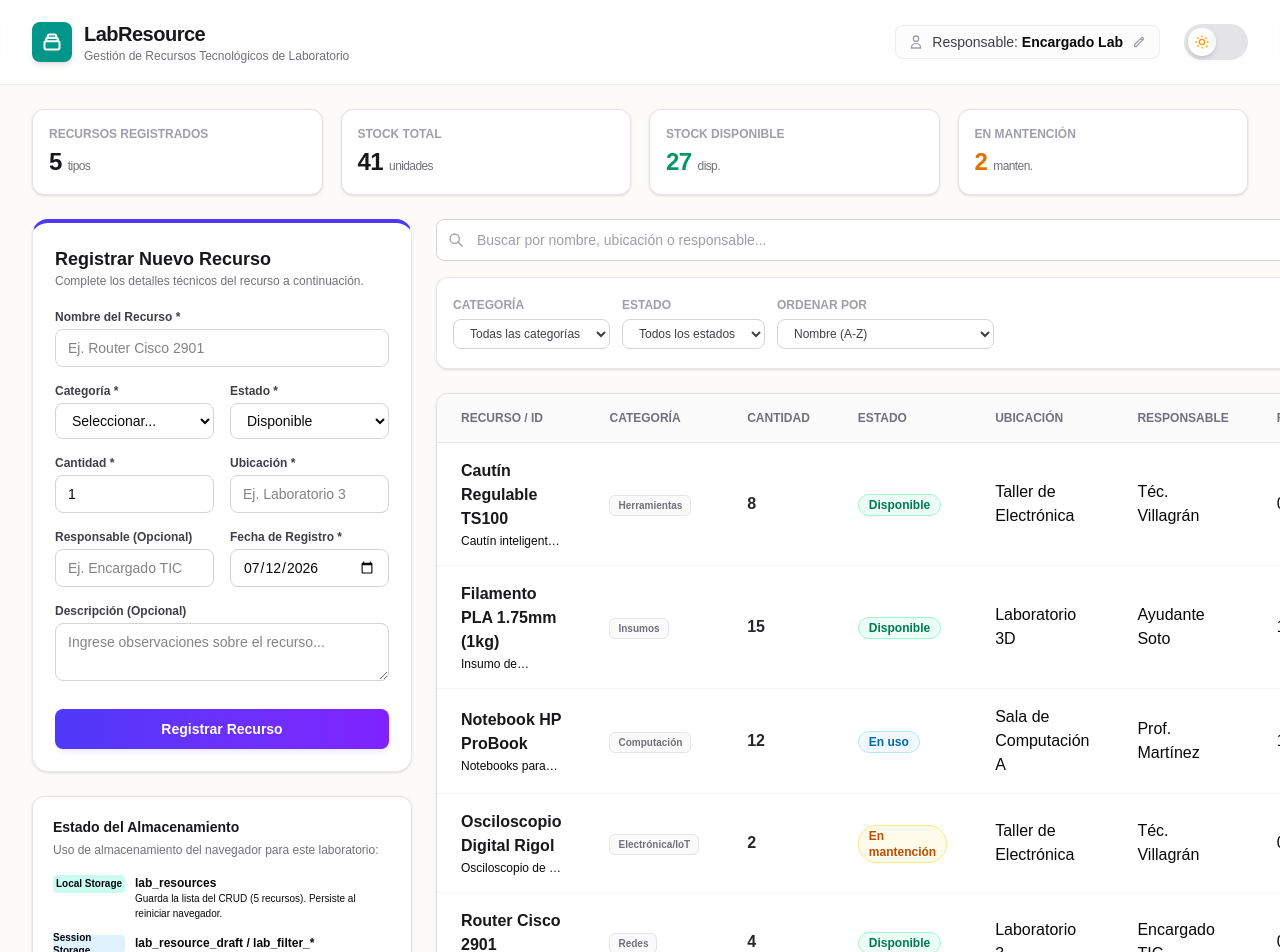
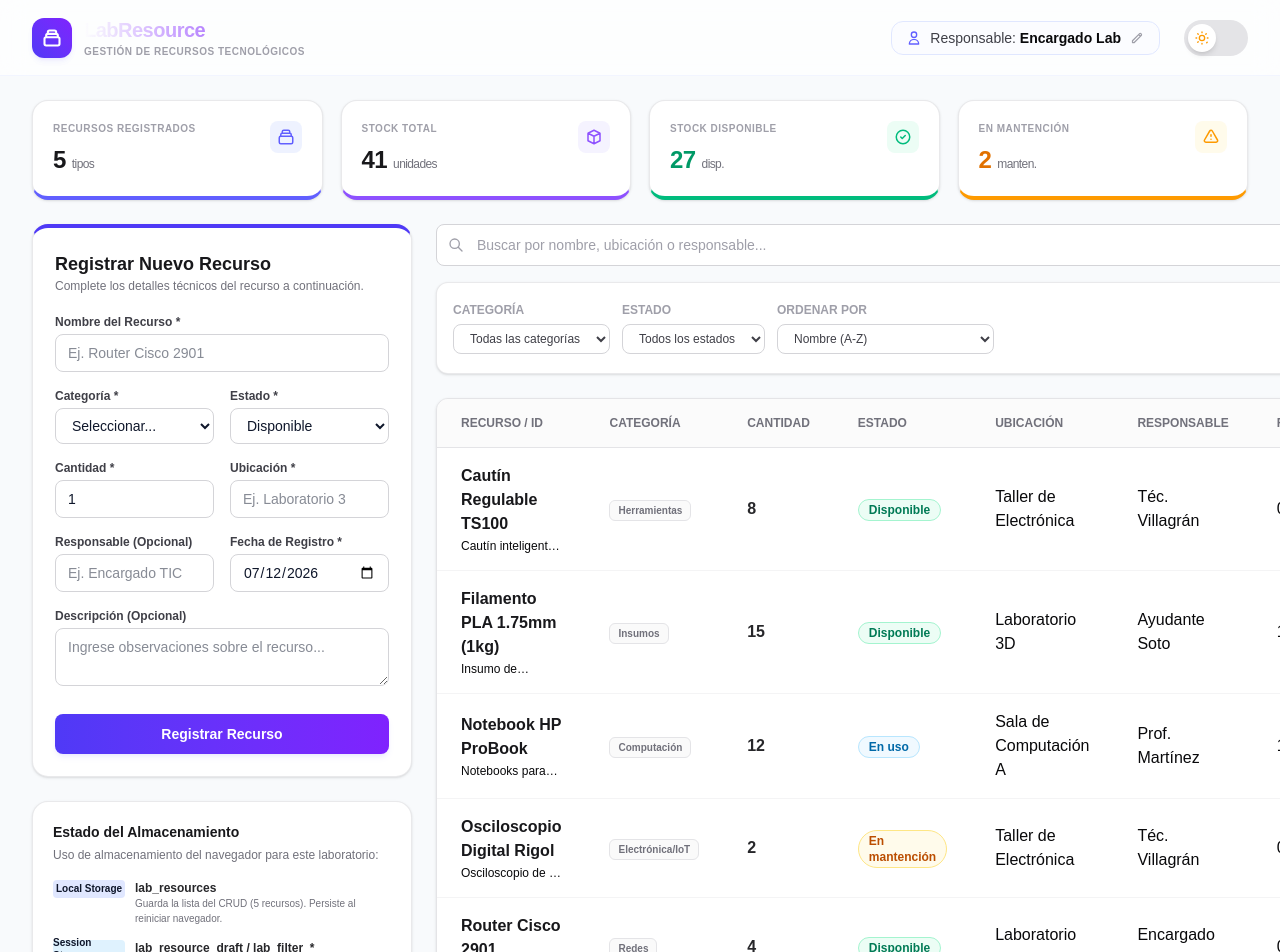
Before and after one commit to leonadorvz/evaluacion_4_front_end, a Next.js app: page / in a window 1280 px wide. Shown: the top 952 px of the page. Built offline with nearby package versions, Linux system fonts and the light colour scheme.

Commit message:
avance nico: rediseñar cabecera y metricas del dashboard con fondo slate-50

```diff
--- a/app/page.tsx
+++ b/app/page.tsx
@@ -383,7 +383,7 @@ export default function Home() {
   }
 
   return (
-    <div className="min-h-screen flex flex-col bg-[#fcfbfa] text-zinc-950 dark:bg-zinc-950 dark:text-zinc-50 transition-colors duration-250">
+    <div className="min-h-screen flex flex-col bg-slate-50 text-slate-900 dark:bg-slate-950 dark:text-slate-100 transition-colors duration-250">
 
       {/* Encabezado */}
       <Header
@@ -397,31 +397,76 @@ export default function Home() {
       <main className="mx-auto w-full max-w-7xl flex-1 px-5 py-6 sm:px-8">
 
         {/* Fila de Estadísticas (Dashboard Panel) */}
-        <section className="grid grid-cols-2 gap-3 sm:grid-cols-4 lg:gap-4.5 mb-6">
-          <div className="rounded-xl border border-zinc-200 bg-white p-4 shadow-sm dark:border-zinc-850 dark:bg-zinc-900 transition-colors">
-            <span className="block text-xs font-semibold uppercase text-zinc-400 dark:text-zinc-500">Recursos Registrados</span>
-            <span className="mt-1 block text-2xl font-bold tracking-tight text-zinc-900 dark:text-white">
+        <section className="grid grid-cols-2 gap-4 sm:grid-cols-4 lg:gap-4.5 mb-6">
+
+          {/* Card 1: Recursos */}
+          <div className="rounded-2xl border border-zinc-200/80 bg-white p-5 shadow-sm dark:border-zinc-800/80 dark:bg-zinc-900/90 transition-all border-b-4 border-b-indigo-500">
+            <div className="flex justify-between items-start">
+              <div>
+                <span className="block text-[10px] font-bold uppercase tracking-wider text-zinc-400 dark:text-zinc-500">Recursos Registrados</span>
+                <span className="mt-2 block text-2xl font-extrabold tracking-tight text-zinc-900 dark:text-white">
                   {stats.totalItems} <span className="text-xs font-normal text-zinc-500">tipos</span>
                 </span>
               </div>
-          <div className="rounded-xl border border-zinc-200 bg-white p-4 shadow-sm dark:border-zinc-850 dark:bg-zinc-900 transition-colors">
-            <span className="block text-xs font-semibold uppercase text-zinc-400 dark:text-zinc-500">Stock Total</span>
-            <span className="mt-1 block text-2xl font-bold tracking-tight text-zinc-900 dark:text-white">
+              <div className="flex h-8 w-8 items-center justify-center rounded-lg bg-indigo-50 text-indigo-500 dark:bg-indigo-950/30 dark:text-indigo-400">
+                <svg className="h-4.5 w-4.5" fill="none" viewBox="0 0 24 24" stroke="currentColor" strokeWidth={2}>
+                  <path strokeLinecap="round" strokeLinejoin="round" d="M19 11H5m14 0a2 2 0 012 2v6a2 2 0 01-2 2H5a2 2 0 01-2-2v-6a2 2 0 012-2m14 0V9a2 2 0 00-2-2M5 11V9a2 2 0 012-2m0 0V5a2 2 0 012-2h6a2 2 0 012 2v2M7 7h10" />
+                </svg>
+              </div>
+            </div>
+          </div>
+
+          {/* Card 2: Stock Total */}
+          <div className="rounded-2xl border border-zinc-200/80 bg-white p-5 shadow-sm dark:border-zinc-800/80 dark:bg-zinc-900/90 transition-all border-b-4 border-b-violet-500">
+            <div className="flex justify-between items-start">
+              <div>
+                <span className="block text-[10px] font-bold uppercase tracking-wider text-zinc-400 dark:text-zinc-500">Stock Total</span>
+                <span className="mt-2 block text-2xl font-extrabold tracking-tight text-zinc-900 dark:text-white">
                   {stats.totalQuantity} <span className="text-xs font-normal text-zinc-500">unidades</span>
                 </span>
               </div>
-          <div className="rounded-xl border border-zinc-200 bg-white p-4 shadow-sm dark:border-zinc-850 dark:bg-zinc-900 transition-colors">
-            <span className="block text-xs font-semibold uppercase text-zinc-400 dark:text-zinc-500">Stock Disponible</span>
-            <span className="mt-1 block text-2xl font-bold tracking-tight text-emerald-600 dark:text-emerald-450">
+              <div className="flex h-8 w-8 items-center justify-center rounded-lg bg-violet-50 text-violet-500 dark:bg-violet-950/30 dark:text-violet-400">
+                <svg className="h-4.5 w-4.5" fill="none" viewBox="0 0 24 24" stroke="currentColor" strokeWidth={2}>
+                  <path strokeLinecap="round" strokeLinejoin="round" d="M20 7l-8-4-8 4m16 0l-8 4m8-4v10l-8 4m0-10L4 7m8 4v10M4 7v10l8 4" />
+                </svg>
+              </div>
+            </div>
+          </div>
+
+          {/* Card 3: Disponible */}
+          <div className="rounded-2xl border border-zinc-200/80 bg-white p-5 shadow-sm dark:border-zinc-800/80 dark:bg-zinc-900/90 transition-all border-b-4 border-b-emerald-500">
+            <div className="flex justify-between items-start">
+              <div>
+                <span className="block text-[10px] font-bold uppercase tracking-wider text-zinc-400 dark:text-zinc-500">Stock Disponible</span>
+                <span className="mt-2 block text-2xl font-extrabold tracking-tight text-emerald-600 dark:text-emerald-450">
                   {stats.availableQuantity} <span className="text-xs font-normal text-zinc-500">disp.</span>
                 </span>
               </div>
-          <div className="rounded-xl border border-zinc-200 bg-white p-4 shadow-sm dark:border-zinc-850 dark:bg-zinc-900 transition-colors">
-            <span className="block text-xs font-semibold uppercase text-zinc-400 dark:text-zinc-500">En Mantención</span>
-            <span className="mt-1 block text-2xl font-bold tracking-tight text-amber-600 dark:text-amber-450">
+              <div className="flex h-8 w-8 items-center justify-center rounded-lg bg-emerald-50 text-emerald-500 dark:bg-emerald-950/30 dark:text-emerald-450">
+                <svg className="h-4.5 w-4.5" fill="none" viewBox="0 0 24 24" stroke="currentColor" strokeWidth={2}>
+                  <path strokeLinecap="round" strokeLinejoin="round" d="M9 12l2 2 4-4m6 2a9 9 0 11-18 0 9 9 0 0118 0z" />
+                </svg>
+              </div>
+            </div>
+          </div>
+
+          {/* Card 4: En Mantención */}
+          <div className="rounded-2xl border border-zinc-200/80 bg-white p-5 shadow-sm dark:border-zinc-800/80 dark:bg-zinc-900/90 transition-all border-b-4 border-b-amber-500">
+            <div className="flex justify-between items-start">
+              <div>
+                <span className="block text-[10px] font-bold uppercase tracking-wider text-zinc-400 dark:text-zinc-500">En Mantención</span>
+                <span className="mt-2 block text-2xl font-extrabold tracking-tight text-amber-600 dark:text-amber-450">
                   {stats.maintenanceQuantity} <span className="text-xs font-normal text-zinc-500">manten.</span>
                 </span>
               </div>
+              <div className="flex h-8 w-8 items-center justify-center rounded-lg bg-amber-50 text-amber-500 dark:bg-amber-950/30 dark:text-amber-450">
+                <svg className="h-4.5 w-4.5" fill="none" viewBox="0 0 24 24" stroke="currentColor" strokeWidth={2}>
+                  <path strokeLinecap="round" strokeLinejoin="round" d="M12 9v2m0 4h.01m-6.938 4h13.856c1.54 0 2.502-1.667 1.732-3L13.732 4c-.77-1.333-2.694-1.333-3.464 0L3.34 16c-.77 1.333.192 3 1.732 3z" />
+                </svg>
+              </div>
+            </div>
+          </div>
+
         </section>
 
         {/* Layout en dos columnas */}
@@ -439,7 +484,7 @@ export default function Home() {
             />
 
             {/* Panel Informativo de Almacenamiento */}
-            <section className="rounded-xl border border-zinc-200 bg-white p-5 shadow-sm dark:border-zinc-800 dark:bg-zinc-900 transition-colors">
+            <section className="rounded-2xl border border-zinc-200/80 bg-white p-5 shadow-sm dark:border-zinc-800/80 dark:bg-zinc-900/90 transition-colors">
               <h3 className="font-bold text-zinc-900 dark:text-zinc-50 text-sm">Estado del Almacenamiento</h3>
               <p className="mt-1 text-xs text-zinc-500 dark:text-zinc-400 leading-normal">
                 Uso de almacenamiento del navegador para este laboratorio:
@@ -447,12 +492,12 @@ export default function Home() {
 
               <div className="mt-4 space-y-3.5 text-xs">
                 <div className="flex items-start gap-2.5">
-                  <span className="inline-flex h-4.5 w-18 shrink-0 items-center justify-center rounded bg-teal-100 text-[10px] font-bold text-teal-850 dark:bg-teal-950/45 dark:text-teal-400">
+                  <span className="inline-flex h-4.5 w-18 shrink-0 items-center justify-center rounded bg-indigo-100 text-[10px] font-bold text-indigo-850 dark:bg-indigo-950/45 dark:text-indigo-400">
                     Local Storage
                   </span>
                   <div>
-                    <span className="font-semibold text-zinc-850 dark:text-zinc-205">lab_resources</span>
-                    <p className="text-[10px] text-zinc-450 dark:text-zinc-400 leading-normal">Guarda la lista del CRUD ({resources.length} recursos). Persiste al reiniciar navegador.</p>
+                    <span className="font-semibold text-zinc-800 dark:text-zinc-200">lab_resources</span>
+                    <p className="text-[10px] text-zinc-500 dark:text-zinc-400 leading-normal">Guarda la lista del CRUD ({resources.length} recursos). Persiste al reiniciar navegador.</p>
                   </div>
                 </div>
 
@@ -461,8 +506,8 @@ export default function Home() {
                     Session Storage
                   </span>
                   <div>
-                    <span className="font-semibold text-zinc-850 dark:text-zinc-205">lab_resource_draft / lab_filter_*</span>
-                    <p className="text-[10px] text-zinc-450 dark:text-zinc-400 leading-normal">Guarda temporalmente el borrador e inputs de búsqueda. Se destruye al cerrar la pestaña.</p>
+                    <span className="font-semibold text-zinc-800 dark:text-zinc-200">lab_resource_draft / lab_filter_*</span>
+                    <p className="text-[10px] text-zinc-500 dark:text-zinc-400 leading-normal">Guarda temporalmente el borrador e inputs de búsqueda. Se destruye al cerrar la pestaña.</p>
                   </div>
                 </div>
 
@@ -471,17 +516,17 @@ export default function Home() {
                     Cookies
                   </span>
                   <div>
-                    <span className="font-semibold text-zinc-850 dark:text-zinc-205">lab_theme / lab_user_preferences</span>
-                    <p className="text-[10px] text-zinc-450 dark:text-zinc-400 leading-normal">Guarda las preferencias visuales (modo oscuro, nombre, vista) y viaja en las peticiones HTTP.</p>
+                    <span className="font-semibold text-zinc-800 dark:text-zinc-200">lab_theme / lab_user_preferences</span>
+                    <p className="text-[10px] text-zinc-500 dark:text-zinc-400 leading-normal">Guarda las preferencias visuales (modo oscuro, nombre, vista) y viaja en las peticiones HTTP.</p>
                   </div>
                 </div>
               </div>
 
-              <div className="mt-5 border-t border-zinc-100 pt-4 dark:border-zinc-800">
+              <div className="mt-5 border-t border-zinc-150 pt-4 dark:border-zinc-800">
                 <button
                   type="button"
                   onClick={handleResetDemo}
-                  className="w-full rounded-lg border border-zinc-300 bg-white py-2 text-xs font-semibold text-zinc-700 hover:bg-zinc-50 dark:border-zinc-700 dark:bg-zinc-800 dark:text-zinc-300 dark:hover:bg-zinc-700 transition"
+                  className="w-full rounded-lg border border-zinc-300 bg-white py-2 text-xs font-semibold text-zinc-700 hover:bg-indigo-50/50 hover:text-indigo-650 hover:border-indigo-200 dark:border-zinc-700 dark:bg-zinc-800 dark:text-zinc-305 dark:hover:bg-indigo-950/20 dark:hover:text-indigo-400 transition-all duration-200"
                 >
                   Restaurar Datos de Prueba
                 </button>
--- a/components/Header.tsx
+++ b/components/Header.tsx
@@ -27,12 +27,12 @@ export function Header({
   };
 
   return (
-    <header className="sticky top-0 z-40 border-b border-zinc-200/80 bg-white/80 backdrop-blur-md dark:border-zinc-800/80 dark:bg-zinc-950/80 transition-colors">
-      <div className="mx-auto flex max-w-7xl flex-col gap-4 px-5 py-5 sm:flex-row sm:items-center sm:justify-between sm:px-8">
+    <header className="sticky top-0 z-40 border-b border-indigo-100/40 bg-white/70 backdrop-blur-md dark:border-zinc-800/80 dark:bg-zinc-950/70 transition-colors">
+      <div className="mx-auto flex max-w-7xl flex-col gap-4 px-5 py-4 sm:flex-row sm:items-center sm:justify-between sm:px-8">
 
         {/* Title */}
         <div className="flex items-center gap-3">
-          <div className="flex h-10 w-10 items-center justify-center rounded-lg bg-teal-600 text-white dark:bg-teal-500 shadow-md">
+          <div className="flex h-10 w-10 items-center justify-center rounded-xl bg-gradient-to-tr from-indigo-600 to-violet-600 text-white shadow-md shadow-indigo-500/10">
             <svg
               className="h-5 w-5"
               fill="none"
@@ -48,21 +48,21 @@ export function Header({
             </svg>
           </div>
           <div>
-            <h1 className="text-xl font-bold tracking-tight text-zinc-900 dark:text-zinc-50">
+            <h1 className="text-xl font-extrabold tracking-tight text-transparent bg-clip-text bg-gradient-to-r from-indigo-650 to-violet-600 dark:from-indigo-400 dark:to-violet-400">
               LabResource
             </h1>
-            <p className="text-xs text-zinc-500 dark:text-zinc-400">
-              Gestión de Recursos Tecnológicos de Laboratorio
+            <p className="text-[10px] uppercase font-bold tracking-wider text-zinc-400 dark:text-zinc-500">
+              Gestión de Recursos Tecnológicos
             </p>
           </div>
         </div>
 
         {/* Preferences / User Controls */}
         <div className="flex flex-wrap items-center gap-4 sm:gap-6">
-          <div className="flex items-center gap-2 rounded-lg border border-zinc-200/60 bg-zinc-50/50 px-3 py-1.5 dark:border-zinc-800/60 dark:bg-zinc-900/30">
+          <div className="flex items-center gap-2 rounded-xl border border-indigo-100 bg-indigo-50/20 px-3.5 py-1.5 dark:border-zinc-800/80 dark:bg-zinc-900/30">
             {/* User Icon */}
             <svg
-              className="h-4 w-4 text-zinc-400 dark:text-zinc-500"
+              className="h-4 w-4 text-indigo-500 dark:text-indigo-400"
               fill="none"
               viewBox="0 0 24 24"
               stroke="currentColor"
@@ -85,24 +85,24 @@ export function Header({
                   onKeyDown={(e) => e.key === 'Enter' && handleSave()}
                   autoFocus
                   maxLength={25}
-                  className="w-32 border-b border-teal-600 bg-transparent px-1 text-sm outline-none text-zinc-850 dark:text-zinc-200"
+                  className="w-32 border-b border-indigo-500 bg-transparent px-1 text-sm outline-none text-zinc-800 dark:text-zinc-200"
                 />
                 <button
                   onClick={handleSave}
-                  className="text-teal-600 hover:text-teal-700 text-xs font-semibold"
+                  className="text-indigo-600 dark:text-indigo-400 hover:text-indigo-700 text-xs font-semibold"
                 >
                   Ok
                 </button>
               </div>
             ) : (
               <div className="flex items-center gap-2">
-                <span className="text-sm font-medium text-zinc-700 dark:text-zinc-350">
+                <span className="text-sm font-medium text-zinc-700 dark:text-zinc-300">
                   Responsable: <strong className="text-zinc-950 dark:text-zinc-50">{userName}</strong>
                 </span>
                 <button
                   type="button"
                   onClick={() => setIsEditing(true)}
-                  className="rounded p-0.5 hover:bg-zinc-200 dark:hover:bg-zinc-800 text-zinc-400 hover:text-zinc-600 dark:hover:text-zinc-300 transition"
+                  className="rounded p-0.5 hover:bg-indigo-100/50 dark:hover:bg-zinc-800 text-zinc-400 hover:text-indigo-600 dark:hover:text-zinc-300 transition"
                   title="Editar nombre"
                 >
                   <svg
@@ -125,8 +125,8 @@ export function Header({
 
           {/* Theme Switcher */}
           <div className="flex items-center gap-2">
-            <span className="text-xs font-medium text-zinc-500 dark:text-zinc-400 hidden xs:inline">
-              {theme === 'dark' ? 'Modo Oscuro' : 'Modo Claro'}
+            <span className="text-xs font-semibold uppercase text-zinc-400 dark:text-zinc-500 hidden xs:inline">
+              {theme === 'dark' ? 'Oscuro' : 'Claro'}
             </span>
             <ThemeToggle theme={theme} onToggle={onThemeToggle} />
           </div>
```
Lines whose indentation alone changed are shown as unchanged.
